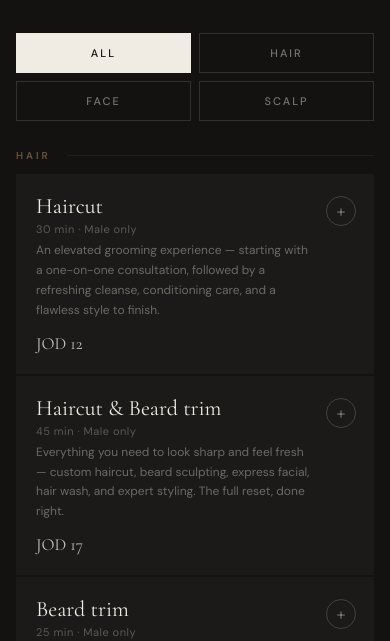
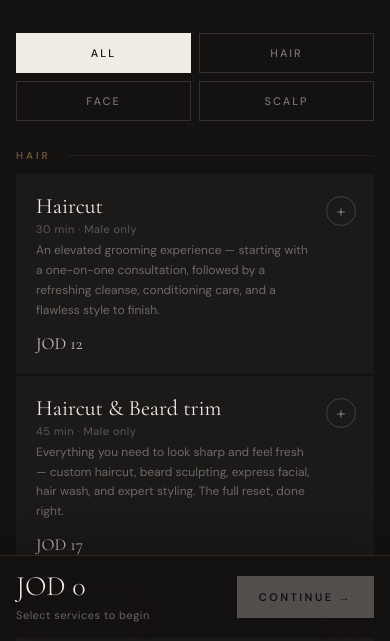
Before and after one commit to mahmoudzabri/WildDeer-Barbershop, a plain HTML site: page Booking.dc.html in a window 390 px wide. Shown: the part 206-847 px from the top of the page. Drawn offline with nearby package versions, Linux system fonts and the light colour scheme.

Commit message:
Show sticky bar on services and time

```diff
--- a/Booking.dc.html
+++ b/Booking.dc.html
@@ -29,7 +29,7 @@
     .bookingSteps > div > div:first-child span:last-child { font-size:8px !important; letter-spacing:0.8px !important; }
     .bookingSteps > div > div:nth-child(2) { width:14px !important; }
     .bookingContent { padding-top:104px !important; }
-    .bookingContent.hasMobileServiceBar { padding-bottom:118px !important; }
+    .bookingContent.hasMobileServiceBar { padding-bottom:104px !important; }
     .bookingGrid { grid-template-columns:1fr !important; padding:34px 20px !important; gap:28px !important; }
     .bookingStep { padding:34px 20px !important; max-width:100% !important; }
     .bookingStep h1, .bookingGrid h1 { font-size:40px !important; line-height:1.05 !important; letter-spacing:0 !important; }
@@ -55,10 +55,10 @@
     .summaryCard > div { gap:14px; }
     .confirmForm > div { padding:17px 18px !important; }
     .bookingStep > button[data-action="continue"], .bookingGrid button[data-action="continue"] { min-height:52px; }
-    .mobileServiceBar { position:fixed;left:0;right:0;bottom:0;z-index:80;display:flex !important;align-items:center;justify-content:space-between;gap:16px;padding:18px 18px calc(18px + env(safe-area-inset-bottom));background:#f0ebe3;color:#141211;border-top:1px solid rgba(20,18,17,0.12);box-shadow:0 -18px 48px rgba(0,0,0,0.26);animation:fadeUp 0.24s ease both; }
-    .mobileServiceBarTotal { font-family:'DM Sans',sans-serif;font-size:31px;font-weight:700;line-height:1;color:#141211;letter-spacing:-1px;margin-bottom:10px; }
-    .mobileServiceBarMeta { display:flex;align-items:center;gap:9px;color:rgba(20,18,17,0.55);font-size:21px;font-weight:400;white-space:nowrap; }
-    .mobileServiceBarButton { min-width:154px;min-height:58px;border:0;border-radius:999px;background:#141211;color:#f0ebe3;font-family:'DM Sans',sans-serif;font-size:22px;font-weight:700;letter-spacing:-0.5px;display:inline-flex;align-items:center;justify-content:center;gap:16px;cursor:pointer; }
+    .mobileServiceBar { position:fixed;left:0;right:0;bottom:0;z-index:40;display:flex !important;align-items:center;justify-content:space-between;gap:16px;padding:16px 20px calc(16px + env(safe-area-inset-bottom));background:rgba(20,18,17,0.97);backdrop-filter:blur(10px);border-top:1px solid rgba(184,149,106,0.18);box-shadow:0 -18px 48px rgba(0,0,0,0.22);animation:fadeUp 0.24s ease both; }
+    .mobileServiceBarTotal { font-family:'Cormorant Garamond',serif;font-size:30px;font-weight:300;line-height:1;color:#f0ebe3;margin-bottom:4px; }
+    .mobileServiceBarMeta { font-family:'DM Sans',sans-serif;font-size:11px;font-weight:400;letter-spacing:0.5px;color:rgba(240,235,227,0.38);white-space:nowrap; }
+    .mobileServiceBarButton { padding:14px 28px;border:0;border-radius:0;background:#f0ebe3;color:#141211;font-family:'DM Sans',sans-serif;font-size:11px;font-weight:600;letter-spacing:3px;text-transform:uppercase;display:inline-flex;align-items:center;justify-content:center;gap:10px;cursor:pointer;transition:opacity 0.3s;white-space:nowrap; }
   }
   @media (max-width: 390px) {
     .bookingTopbar { padding-left:12px !important; padding-right:12px !important; }
@@ -66,10 +66,9 @@
     .bookingGrid, .bookingStep { padding-left:16px !important; padding-right:16px !important; }
     .bookingStep h1, .bookingGrid h1 { font-size:36px !important; }
     .dateRow { gap:3px !important; }
-    .mobileServiceBar { padding-left:14px;padding-right:14px;gap:12px; }
+    .mobileServiceBar { padding-left:16px;padding-right:16px;gap:12px; }
     .mobileServiceBarTotal { font-size:28px; }
-    .mobileServiceBarMeta { font-size:18px; }
-    .mobileServiceBarButton { min-width:142px;font-size:20px; }
+    .mobileServiceBarButton { padding-left:22px;padding-right:22px;letter-spacing:2.4px; }
   }
 </style>
 </head>
@@ -306,16 +305,22 @@ function renderStep0() {
   `;
 }
 
+function cartMeta() {
+  const count = state.selectedServices.length;
+  if (count === 0) return "Select services to begin";
+  return `${count} ${count === 1 ? "item" : "items"} · ${totalDuration()} mins`;
+}
+
 function renderMobileServiceBar() {
-  if (state.booked || state.step !== 0 || state.selectedServices.length === 0) return "";
-  const count = state.selectedServices.length;
+  if (state.booked || (state.step !== 0 && state.step !== 2)) return "";
+  const opacity = state.step === 0 ? (canContinue(0) ? 1 : 0.28) : (canContinue(2) ? 1 : 0.28);
   return `
     <div class="mobileServiceBar" style="display:none">
-      <div>
+      <div style="display:flex;flex-direction:column;gap:4px">
         <div class="mobileServiceBarTotal">JOD ${totalPrice()}</div>
-        <div class="mobileServiceBarMeta"><svg width="25" height="25" viewBox="0 0 24 24" aria-hidden="true" style="display:block;flex-shrink:0"><path d="M4 5h2l2.3 10.2a2 2 0 0 0 2 1.6h6.8a2 2 0 0 0 1.9-1.4l1.4-5.4H7.2" fill="none" stroke="rgba(20,18,17,0.55)" stroke-width="1.8" stroke-linecap="round" stroke-linejoin="round"/><circle cx="10" cy="20" r="1.2" fill="rgba(20,18,17,0.55)"/><circle cx="17" cy="20" r="1.2" fill="rgba(20,18,17,0.55)"/></svg><span>${count} ${count === 1 ? "item" : "items"}</span><span>·</span><span>${totalDuration()} mins</span></div>
+        <div class="mobileServiceBarMeta">${cartMeta()}</div>
       </div>
-      <button class="mobileServiceBarButton" data-action="continue">Continue <span style="font-size:34px;line-height:1">→</span></button>
+      <button class="mobileServiceBarButton" data-action="continue" style="opacity:${opacity}">Continue →</button>
     </div>
   `;
 }
@@ -477,7 +482,7 @@ function renderContent() {
 }
 
 function render() {
-  const hasMobileServiceBar = !state.booked && state.step === 0 && state.selectedServices.length > 0;
+  const hasMobileServiceBar = !state.booked && (state.step === 0 || state.step === 2);
   app.innerHTML = `
     ${renderTopBar()}
     <div class="bookingContent${hasMobileServiceBar ? " hasMobileServiceBar" : ""}" style="padding-top:68px;min-height:100vh">${renderContent()}</div>
```
